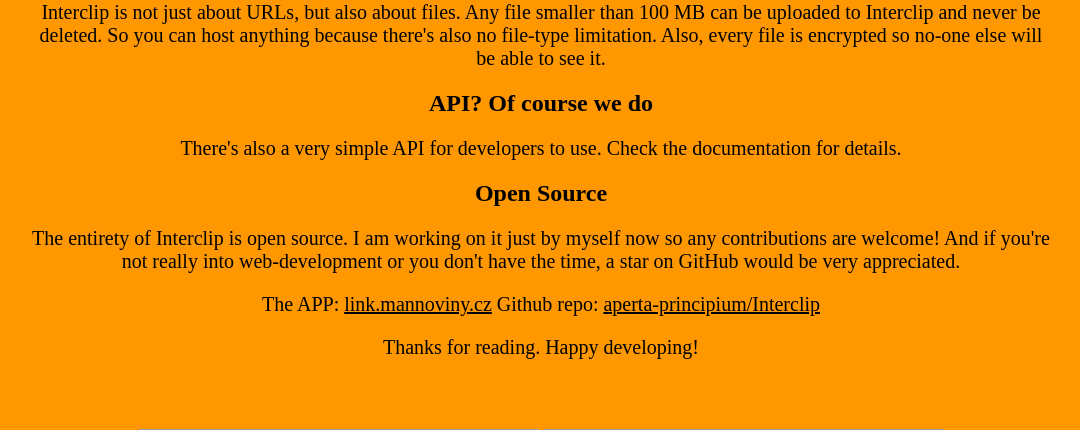
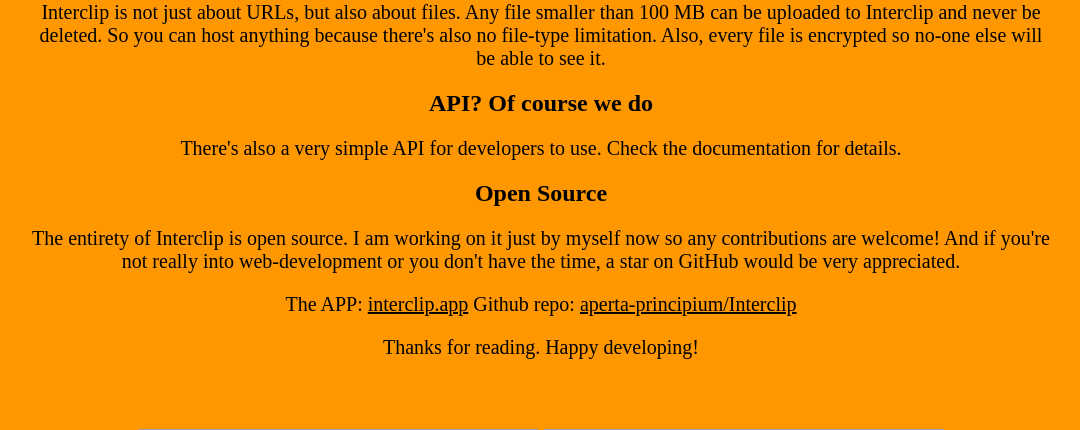
Before and after one commit to Storm-Logic/interclip, a PHP site: page /about in a window 1280 px wide. Shown: the part 820-1250 px from the top of the page, without its empty margins (99-1179 px from the left). Run offline with PHP 8.4, Linux system fonts and the light colour scheme; data that the repository does not hold is empty; a stand-in replaces the project's code that opens the database connection; some libraries are stand-ins or nearby versions; some web fonts are replaced; grey boxes are pictures that could not be loaded.

Commit message:
Fix domain again

```diff
--- a/about.php
+++ b/about.php
@@ -58,7 +58,7 @@
             <p>There&#39;s also a very simple API for developers to use. Check the documentation for details.</p>
             <h2 id="open-source">Open Source</h2>
             <p>The entirety of Interclip is open source. I am working on it just by myself now so any contributions are welcome! And if you&#39;re not really into web-development or you don&#39;t have the time, a star on GitHub would be very appreciated. </p>
-            <p>The APP: <a href="https://link.mannoviny.cz">link.mannoviny.cz</a>
+            <p>The APP: <a href="https://interclip.app">interclip.app</a>
                 Github repo: <a href="https://github.com/aperta-principium/Interclip">aperta-principium/Interclip</a></p>
             <p>Thanks for reading. Happy developing!</p>
 
```
